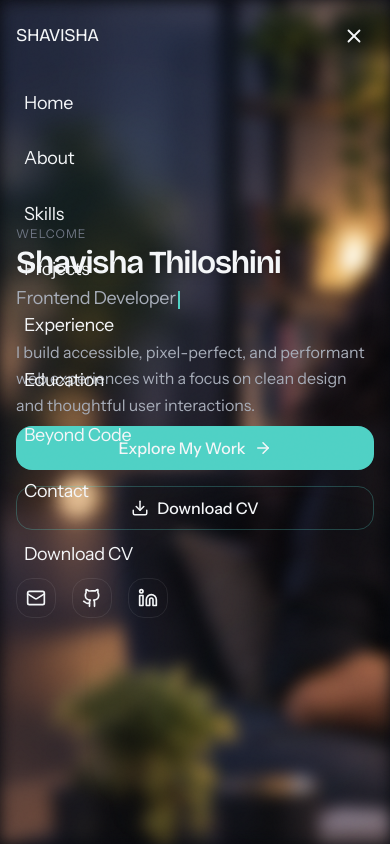
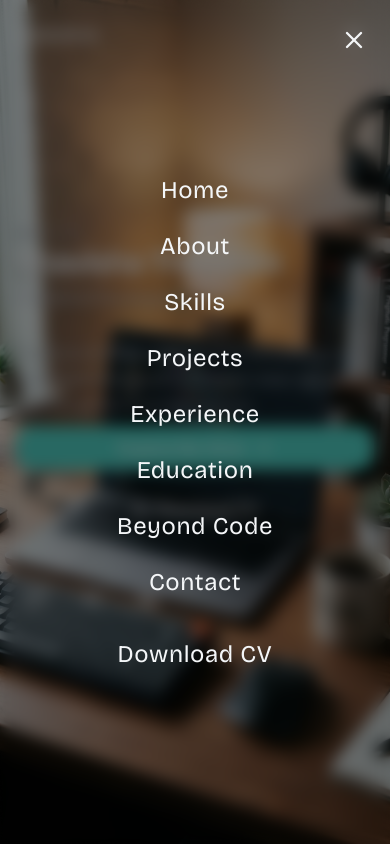
Before and after one commit to ShavishaThiloshini/MyPortfolio, a React (Vite) app in the folder shavisha-portfolio/: page / in a window 390 px wide. Both pictures are taken after a click on the button "Open menu". Shown: the top 844 px of the page. Built offline with nearby package versions, Linux system fonts and the light colour scheme.

Commit message:
hero image change

```diff
--- a/shavisha-portfolio/src/components/navigation/Navigation.jsx
+++ b/shavisha-portfolio/src/components/navigation/Navigation.jsx
@@ -124,23 +124,31 @@ export default function Navigation() {
             className="inline-flex size-10 items-center justify-center rounded-md text-primary-text lg:hidden"
             aria-expanded={isMenuOpen}
             aria-controls={menuId}
-            aria-label={isMenuOpen ? 'Close menu' : 'Open menu'}
-            onClick={() => setIsMenuOpen((open) => !open)}
+            aria-label="Open menu"
+            onClick={() => setIsMenuOpen(true)}
           >
-            {isMenuOpen ? <X size={22} /> : <Menu size={22} />}
+            <Menu size={22} />
           </button>
         </div>
       </div>
 
+      {/* Mobile Navigation Overlay */}
       <div
         id={menuId}
-        className={`page-wrap overflow-hidden transition-base lg:hidden ${
-          isMenuOpen
-            ? 'max-h-[100dvh] pb-6 opacity-100'
-            : 'pointer-events-none max-h-0 opacity-0'
+        className={`fixed inset-0 z-[60] flex flex-col items-center justify-center bg-black/50 backdrop-blur-sm transition-all duration-300 lg:hidden ${
+          isMenuOpen ? 'opacity-100 visible' : 'opacity-0 invisible'
         }`}
       >
-        <nav className="flex flex-col gap-2 pt-2" aria-label="Mobile">
+        <button
+          type="button"
+          className="absolute top-5 right-4 sm:right-8 inline-flex size-10 items-center justify-center rounded-md text-primary-text"
+          aria-label="Close menu"
+          onClick={closeMenu}
+        >
+          <X size={28} />
+        </button>
+
+        <nav className="flex flex-col items-center gap-6" aria-label="Mobile">
           {navLinks.map((link, index) => (
             <NavLink
               key={link.id}
@@ -148,7 +156,7 @@ export default function Navigation() {
               label={link.label}
               isActive={activeId === link.id}
               onClick={closeMenu}
-              className="px-2 py-3 text-title"
+              className="text-2xl font-heading tracking-wide"
               linkRef={index === 0 ? firstLinkRef : undefined}
             />
           ))}
@@ -156,7 +164,7 @@ export default function Navigation() {
             href="/Shavisha_Thiloshini_CV.pdf"
             download
             onClick={closeMenu}
-            className="text-title px-2 py-3 text-accent mt-2 inline-block"
+            className="text-2xl font-heading tracking-wide text-accent mt-4"
             aria-label="Download CV as PDF"
           >
             Download CV
--- a/shavisha-portfolio/src/sections/Home.jsx
+++ b/shavisha-portfolio/src/sections/Home.jsx
@@ -2,6 +2,7 @@ import { ArrowRight, Download } from 'lucide-react'
 import SocialIcon from '../components/common/SocialIcon'
 import socialLinks from '../data/socialLinks'
 import heroImage from '../assets/images/Hero1.png'
+import heroMobileImage from '../assets/images/hero_mobile_laptop.jpg'
 import useTypingEffect from '../hooks/useTypingEffect'
 
 const ROLES = [
@@ -24,11 +25,14 @@ export default function Home() {
 
       {/* High-quality background image */}
       <div className="absolute inset-0 -z-10 w-full h-full pointer-events-none">
-        <img
-          src={heroImage}
-          alt="Space background"
-          className="w-full h-full object-cover blur-sm md:blur-none transition-all duration-300"
-        />
+        <picture>
+          <source media="(max-width: 767px)" srcSet={heroMobileImage} />
+          <img
+            src={heroImage}
+            alt="Space background"
+            className="w-full h-full object-cover transition-all duration-300"
+          />
+        </picture>
       </div>
 
       <div className="page-wrap relative z-10 flex items-center">
```
Also changed, not shown: shavisha-portfolio/src/assets/images/hero_mobile.jpg (added), shavisha-portfolio/src/assets/images/hero_mobile_laptop.jpg (added).
